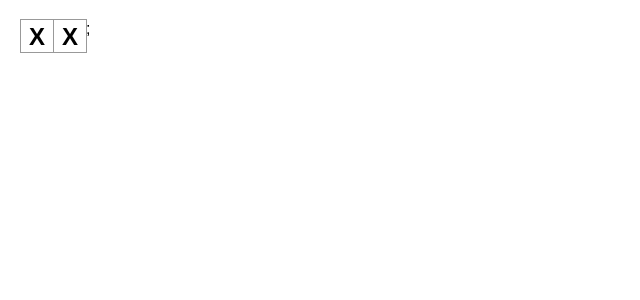
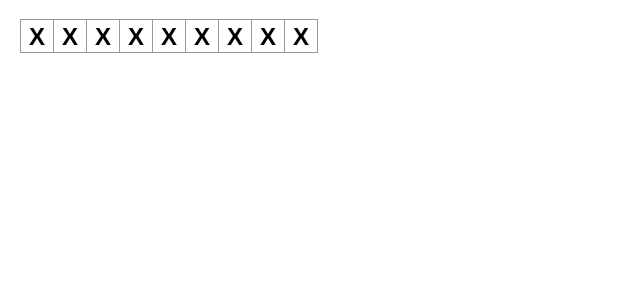
Before and after one commit to A8E1/React-Practice, a React (Create React App) app: page / in a window 1280 px wide. Shown: the top 300 px of the page, without its empty margins (0-640 px from the left). Built offline with nearby package versions, Linux system fonts and the light colour scheme.

Commit message:
9 squares created for tictactoe board

```diff
--- a/src/App.js
+++ b/src/App.js
@@ -2,7 +2,14 @@ export default function Square() {
     return (
     <>
     <button className="square">X</button>
-    <button className="square">X</button>;
+    <button className="square">X</button>
+    <button className="square">X</button>
+    <button className="square">X</button>
+    <button className="square">X</button>
+    <button className="square">X</button>
+    <button className="square">X</button>
+    <button className="square">X</button>
+    <button className="square">X</button>
     </>
     )
 }
```
